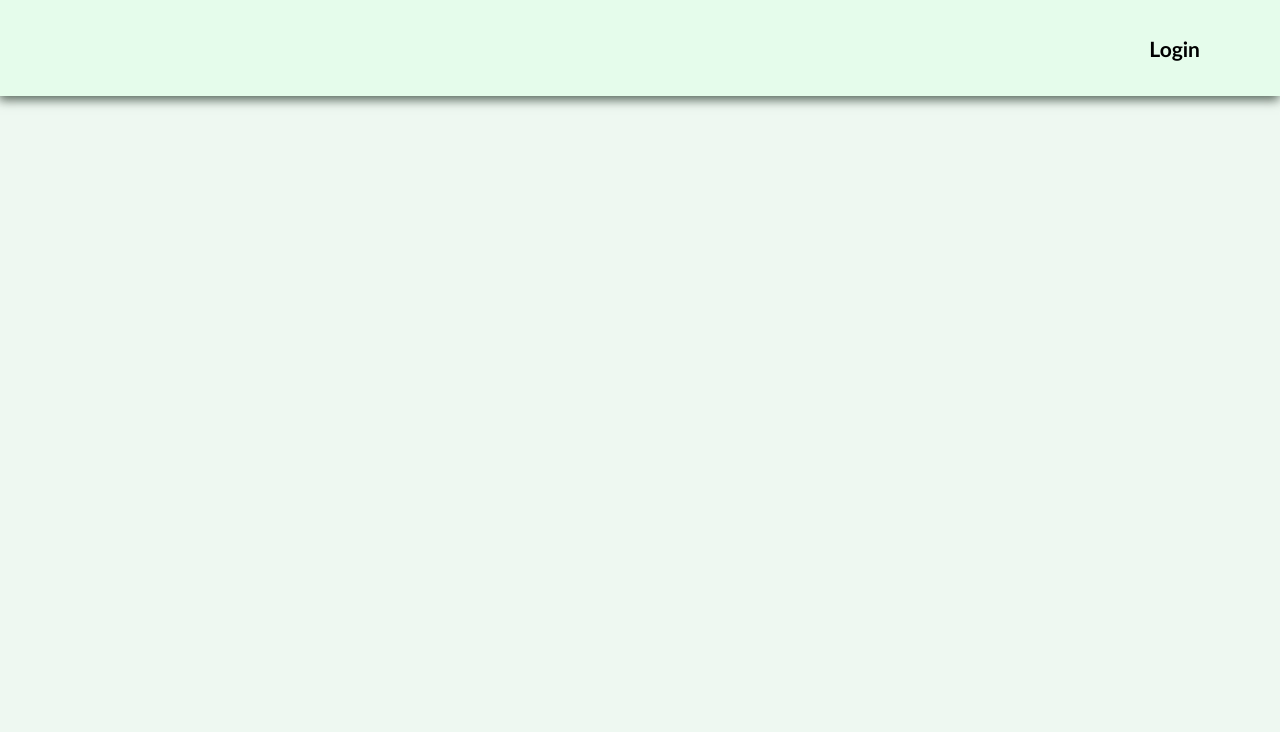
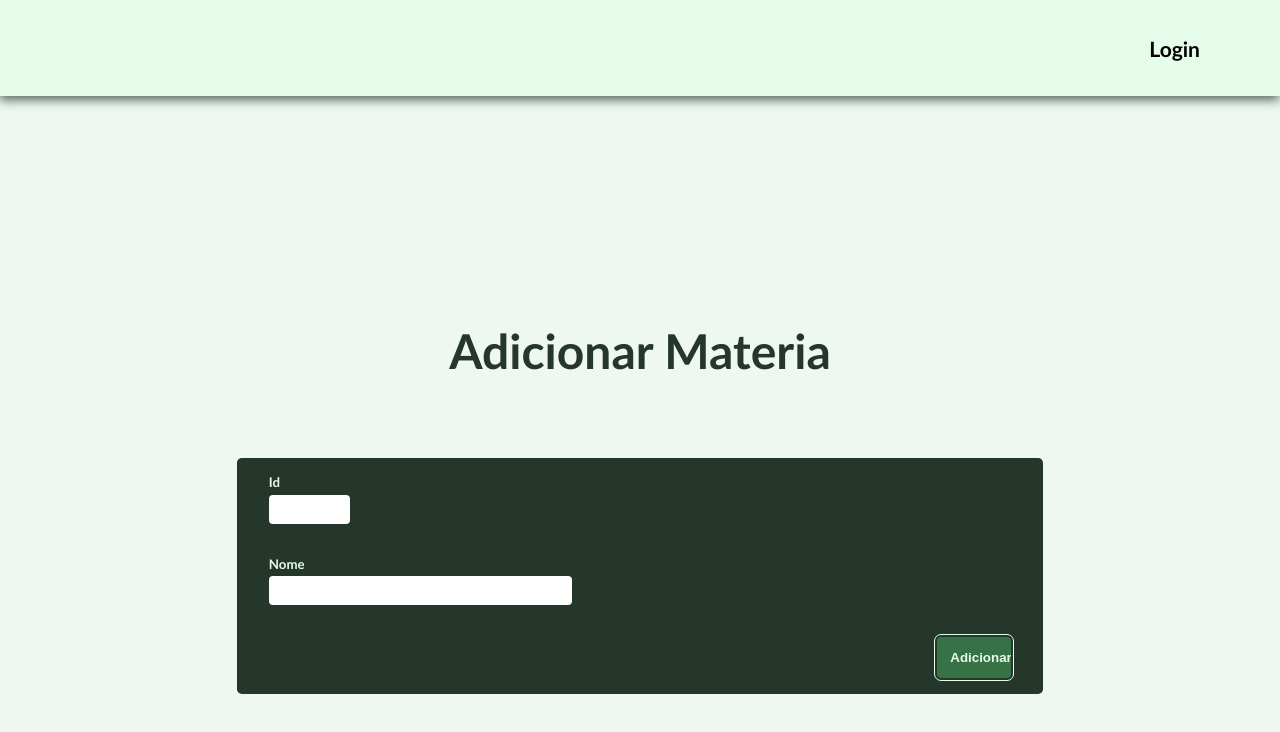
Before and after one commit to jhonicauan/ABP, a React (Vite) app in the folder projetoABP/: page /addmaterias in a window 1280 px wide. Before the commit this address had no page. Shown: the top 732 px of the page. Built offline with nearby package versions, Linux system fonts and the light colour scheme.

Commit message:
Adicionada telas relacionadas a Materias

```diff
--- a/projetoABP/db.js
+++ b/projetoABP/db.js
@@ -4,7 +4,7 @@ class BancoDeDados {
     this.professores = [{id: 1, nome: 'Augusto', senha: '1234',email: 'augusto@gmail.com', telefone: 487657666 }, {id: 2, nome: 'Laura',email: 'laura@gmail.com', senha: '321', telefone: 487651111 }];
     this.alunos = [{id: 2212,nome: 'Paulo', idade: 18, email: 'paulo@gmail.com', senha: '1111', idSala: 1}, {id: 1211,nome: 'Henrique', idade: 16, email: 'henrique@gmail.com', senha: '2222', idSala: 2}];
     this.salas = [{id: 1, qtdAlunos: 32}, {id: 2, qtdAlunos: 18}];
-    this.materias = [{id: 1, nome: 'Matematica'}, {id: 2, nome: 'Front End'}];
+    this.materias = [{id: 1, nome: 'Matematica'}, {id: 2, nome: 'Front End'}, {id: 3, nome: 'Português'}, {id: 4, nome: 'Inglês'}, {id: 5, nome: 'Física'}, {id: 6, nome: 'História'}];
     this.leciona = [{id: 1, idProfessor: 2, idMateria: 1, idSala: 1}, {id: 2, idProfessor: 1, idMateria: 2, idSala: 2}];
     this.atividades = [{id: 1, idAluno: 2212, idMateria: 2, titulo: 'ATV 01 avaliativa', descricao: 'bla bla bla bla', nota: 8.8}];
   }
--- a/projetoABP/src/App.jsx
+++ b/projetoABP/src/App.jsx
@@ -7,6 +7,9 @@ import EditAlunosPage from './pages/editAlunosPage/editAlunosPage'
 import ListProfessoresPage from './pages/listProfessoresPage/listProfessoresPage'
 import AddProfessoresPage from './pages/addProfessoresPage/addProfessoresPage'
 import EditProfessoresPage from './pages/editProfessoresPage/editProfessoresPage'
+import AddMateriasPage from './pages/addMateriasPage/addMateriasPage'
+import EditMateriasPage from './pages/editMateriasPage/editMateriasPage'
+import ListMateriasPage from './pages/listMateriasPage/listMateriasPage'
 import { BrowserRouter as Router,Route,Routes } from 'react-router-dom'
 import './App.css'
 
@@ -25,6 +28,9 @@ function App() {
         <Route path='/listprofessores' element={<ListProfessoresPage></ListProfessoresPage>}/>
         <Route path='/editProfessores/:idProfessor' element={<EditProfessoresPage></EditProfessoresPage>}/>
         <Route path='/addprofessores' element={<AddProfessoresPage></AddProfessoresPage>}/>
+        <Route path='/addmaterias' element={<AddMateriasPage></AddMateriasPage>}/>
+        <Route path='/editmaterias/:idMateria' element={<EditMateriasPage></EditMateriasPage>}/>
+        <Route path='/listmaterias' element={<ListMateriasPage></ListMateriasPage>}/>
 
          8c300e98702b15ab77d264125b685f93a9ac6eef
       </Routes>
--- /dev/null
+++ b/projetoABP/src/pages/addMateriasPage/addMateriasPage.jsx
@@ -0,0 +1,49 @@
+import './addMateriasPage.css'
+import Input from '../../components/input/input'
+import Button from '../../components/button/button'
+import { adim } from '../../entities/adm'
+import { useState } from 'react'
+import { useNavigate } from 'react-router-dom'
+
+export default function AddMateriasPage() {
+    const [materia, setMaterias] = useState({
+        id: '',
+        name: ''
+    })
+
+    const navigate = useNavigate()
+
+    const handleChange = (e) => {
+        const key = e.target.id
+        setMaterias(prevMaterias => ({ ...prevMaterias, [key]: e.target.value }))
+    }
+
+    const addEntity = (e) => {
+        e.preventDefault()
+        adim.add('materias', materia)
+        navigate('/listmaterias')
+    }
+
+    const AddButtonStyle = {
+        width: '10%',
+        backgroundColor: 'rgb(55, 114, 71)',
+        color: 'rgb(229, 252, 235)'
+    }
+
+    return (
+        <main>
+            <div className='tittle'>
+                <h2>Adicionar Materia</h2>
+            </div>
+            <div className='edit_box'>
+                <form className='form_box' onSubmit={addEntity}>
+                    <Input input_label={'Id'} value={materia.id} width={10} onChange={handleChange} id={'id'} />
+                    <Input input_label={'Nome'} value={materia.name} width={40} onChange={handleChange} id={'name'} />
+                    <div className="buttons_line">
+                        <Button buttonText={'Adicionar'} type='submit' style={AddButtonStyle} onclick={addEntity} />
+                    </div>
+                </form>
+            </div>
+        </main>
+    )
+}
--- /dev/null
+++ b/projetoABP/src/pages/editMateriasPage/editMateriasPage.jsx
@@ -0,0 +1,51 @@
+import './editMateriasPage.css'
+import Input from '../../components/input/input'
+import Button from '../../components/button/button'
+import { adim } from '../../entities/adm'
+import { useState } from 'react'
+import { useNavigate, useParams } from 'react-router-dom'
+
+export default function EditMateriasPage() {
+    const {idMateria} = useParams()
+    const [materia, setMateria] = useState(adim.find('materias', idMateria))
+    const navigate = useNavigate();
+    const deleteEntity = () => {
+        adim.delete('materias', idMateria)
+        navigate('/listmaterias')
+    }
+    const updateEntity = (e) => {
+        e.preventDefault()
+        adim.update('materias', idMateria, materia)
+        navigate('/listmaterias')
+    }
+    const handleChange = (e) => {
+        const key = e.target.id
+        setMateria(prevMateria => ({...prevMateria, [key]: e.target.value}))
+    }
+    const DeleteButtonStyle = {
+        width: '10%',
+        backgroundColor: 'rgb(122, 29, 29)'
+    }
+    const SaveButtonStyle = {
+        width: '10%',
+        backgroundColor: 'rgb(55, 114, 71)',
+        color: 'rgb(229, 252, 235)'
+    }
+    return (
+        <main>
+             <div className='tittle'>
+                <h2>Editar Materia</h2>
+            </div>
+            <div className='edit_box'>
+            <form className='form_box' onSubmit={updateEntity}>
+                <Input input_label={'Id'} value={materia.id} width={10} onChange={handleChange} id={'id'}></Input>
+                <Input input_label={'Nome'} value={materia.name} width={40} onChange={handleChange} id={'name'}></Input>
+                <div className="buttons_line">
+                 <Button buttonText={'Salvar'} type='submit' style={SaveButtonStyle} onclick={updateEntity}></Button>
+                 <Button buttonText={'Deletar'} style={DeleteButtonStyle} onclick={deleteEntity}></Button>
+                </div>
+            </form>
+            </div>
+        </main>
+    )
+}
--- /dev/null
+++ b/projetoABP/src/pages/listMateriasPage/listMateriasPage.jsx
@@ -0,0 +1,15 @@
+import './ListMateriasPage.css'
+import Lista from '../../components/lista/lista'
+import { db } from '../../../db'
+
+export default function ListMateriasPage() {
+    const listMaterias = db['materias']
+    return (
+        <main>
+            <div className='tittle'>
+                <h2>Lista de Materias</h2>
+            </div>
+            <Lista entityList={listMaterias} editRoute="/editmaterias" />
+        </main>
+    )
+}
```
Also changed, not shown: projetoABP/src/pages/addMateriasPage/addMateriasPage.css (added), projetoABP/src/pages/editMateriasPage/editMateriasPage.css (added), projetoABP/src/pages/listMateriasPage/listMateriasPage.css (added).
